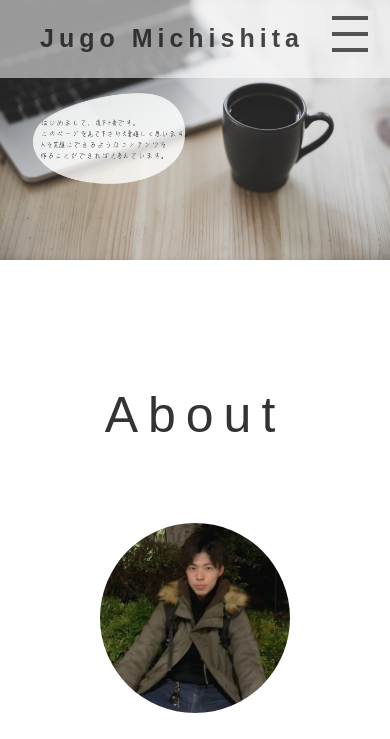
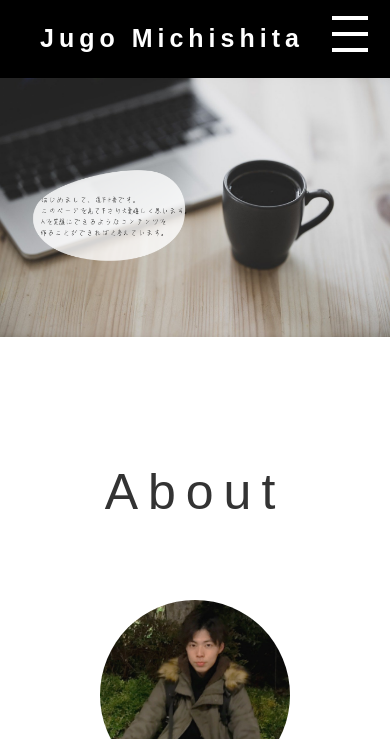
Before and after one commit to jugomichisita/myportfolio, a plain HTML site: page index.html in a window 390 px wide. Shown: the top 739 px of the page. Drawn offline with nearby package versions, Linux system fonts and the light colour scheme; files whose address does not match are found by name.

Commit message:
Add files via upload

```diff
--- a/stylesheet.css
+++ b/stylesheet.css
@@ -149,10 +149,11 @@ ul {
 header {
   padding: 15px 0;
   position: fixed;
-  opacity: 0.9;
-  background-color: rgba(255, 255, 255, 0.6);
+  /* opacity: 0.9; */
+  background-color: #000;
   /* background-color: pink; */
   width: 100%;
+  z-index: 1000;
 }
 
 .header-menu {
@@ -163,6 +164,7 @@ header {
   font-size: 25px;
   letter-spacing: 5px;
   white-space: nowrap;
+  color: #fff;
 }
 
 .header-right {
@@ -179,7 +181,8 @@ header {
   display: flex;
 }
 
-.nav-list li {
+.nav-list li a{
+  color: #fff;
   font-size: 16px;
   letter-spacing: 3px;
   padding: 0 25px;
@@ -438,6 +441,7 @@ textarea::placeholder {
   width: 200px;
   padding: 20px 0;
   box-shadow: #ccc;
+  background-color: #cccccc;
   cursor: pointer;
 }
 
@@ -554,8 +558,8 @@ textarea::placeholder {
     width: 48px;
     height: 48px;
     /* 最前面に */
-    z-index: 10;
-    /* background-color: rgba(255, 255, 255, 0); */
+    z-index: 100;
+    background-color: rgba(255, 255, 255, 0);
     /* background-color: red; わかりやすいように */
   }
   /***** 真ん中のバーガー線 *****/
@@ -564,7 +568,7 @@ textarea::placeholder {
     position: relative;  /* バーガー線の位置基準として設定 */
     width: 100%;  /* 線の長さと高さ */
     height: 4px;
-    background-color: #444;  /* バーガー線の色 */
+    background-color: #fff;  /* バーガー線の色 */
     transition: .2s;
   }
   /****** 上下のバーガー線 *****/
@@ -574,7 +578,7 @@ textarea::placeholder {
     position: absolute;
     width: 100%;
     height: 100%;
-    background-color: #444;
+    background-color: #fff;
     transition: .5s;
   }
   .btn-line::before {
@@ -639,7 +643,7 @@ textarea::placeholder {
   }
 
   .mainimg {
-
+    padding-top: 77px;
   }
 
   .contents {
@@ -692,5 +696,6 @@ textarea::placeholder {
   display: block;
   width: 100%;
   border-bottom: none;
+
   }
 }
```
